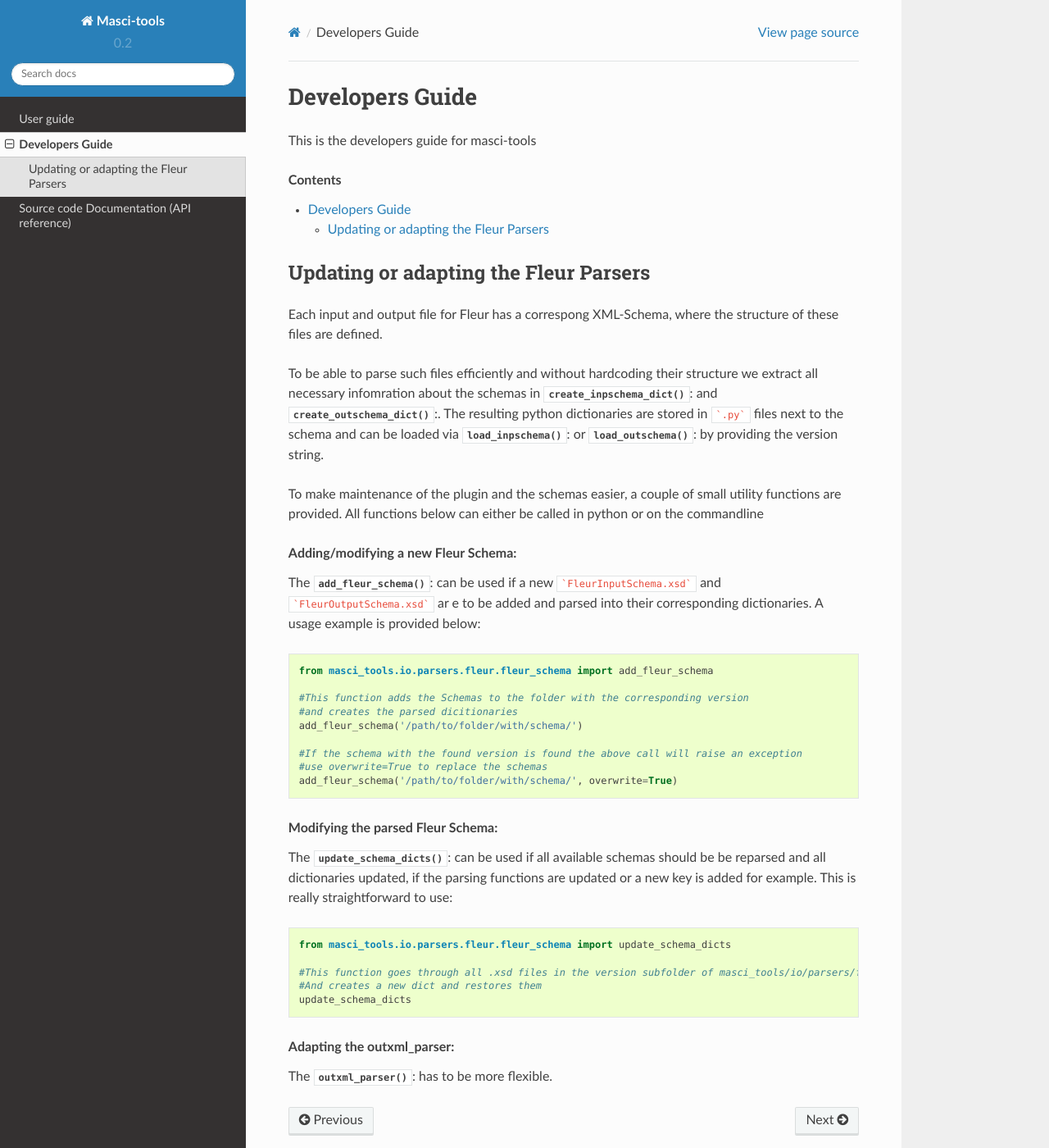
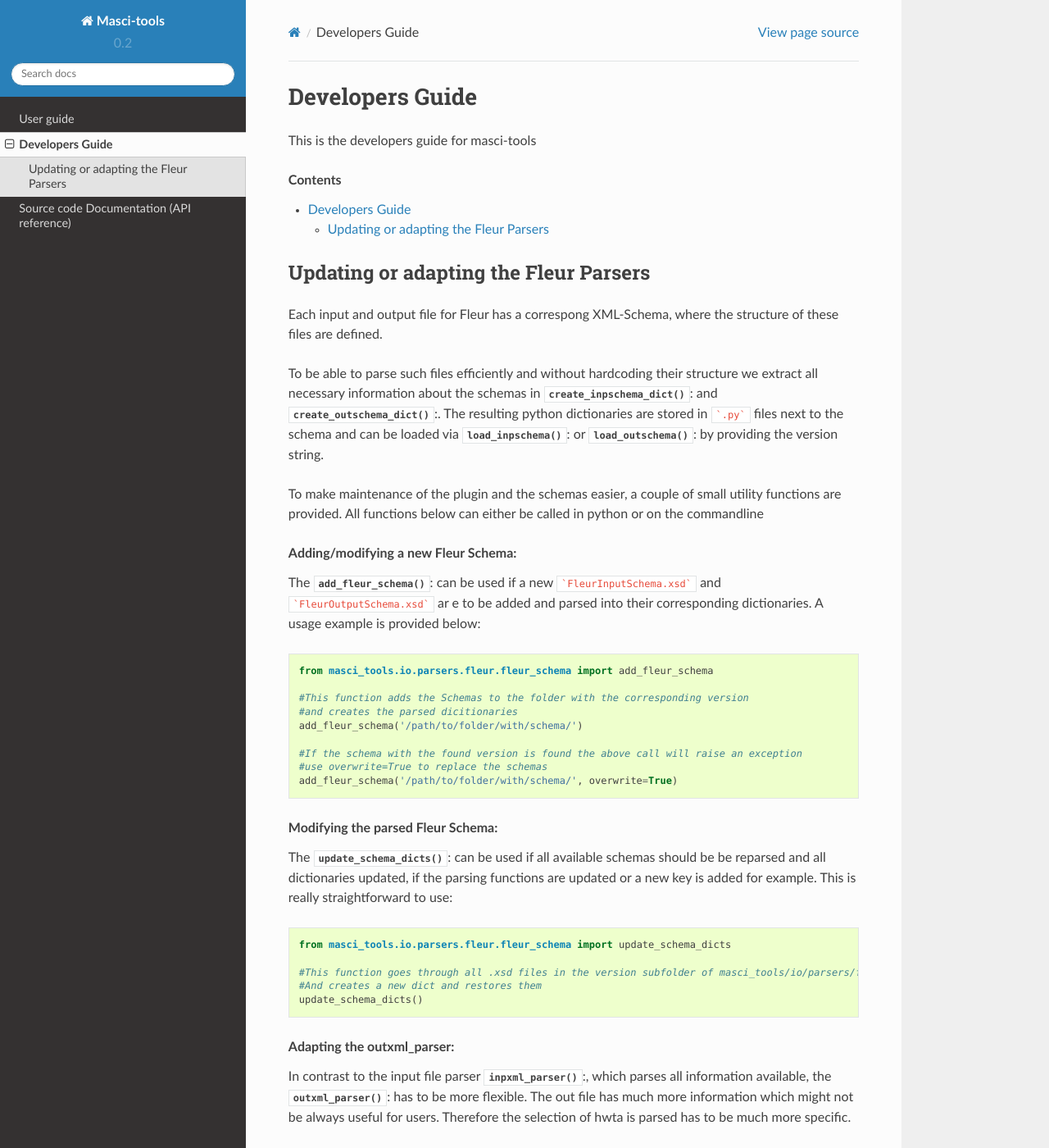
Before and after one commit to JuDFTteam/masci-tools, a Sphinx documentation site: the page built from docs/source/devel_guide/index.rst, in a window 1280 px wide and 1400 px high. Shown: the whole window at 82% size. Built offline with Sphinx 7.4.7 and the Read the Docs theme 2.0.0, drawn with Linux system fonts in a browser that asks for light colours; formulas are drawn with MathJax 3; some of the changed text lies outside the part shown.

Commit message:
Update index.rst

````diff
--- a/docs/source/devel_guide/index.rst
+++ b/docs/source/devel_guide/index.rst
@@ -12,7 +12,7 @@
 of these files are defined.
 
 To be able to parse such files efficiently and without hardcoding their structure we
-extract all necessary infomration about the schemas in :py:func:`~masci_tools.io.parsers.fleur.fleur_schema.create_inpschema_dict()`:
+extract all necessary information about the schemas in :py:func:`~masci_tools.io.parsers.fleur.fleur_schema.create_inpschema_dict()`:
 and :py:func:`~masci_tools.io.parsers.fleur.fleur_schema.create_outschema_dict()`:. The resulting python dictionaries are stored
 in ```.py``` files next to the schema and can be loaded via :py:func:`~masci_tools.io.parsers.fleur.fleur_schema.load_inpschema()`:
 or :py:func:`~masci_tools.io.parsers.fleur.fleur_schema.load_outschema()`: by providing the version string.
@@ -49,8 +49,15 @@
 
     #This function goes through all .xsd files in the version subfolder of masci_tools/io/parsers/fleur/fleur_schema
     #And creates a new dict and restores them
-    update_schema_dicts
+    update_schema_dicts()
 
 .. topic:: Adapting the outxml_parser:
 
-  The :py:func:`~masci_tools.io.parsers.fleur.outxml_parser()`: has to be more flexible.
+  In contrast to the input file parser :py:func:`~masci_tools.io.parsers.fleur.inpxml_parser()`:, which parses all information available,
+  the :py:func:`~masci_tools.io.parsers.fleur.outxml_parser()`: has to be more flexible. The out file has much more information which might
+  not be always useful for users. Therefore the selection of hwta is parsed has to be much more specific.
+
+  The hardcoded known parsing tasks are stored in ```masci_tools/io/parsers/fleur/default_parse_tasks.py```
+
+.. automodule:: masci_tools.io.parsers.fleur.default_parse_tasks
+  :members:
````
